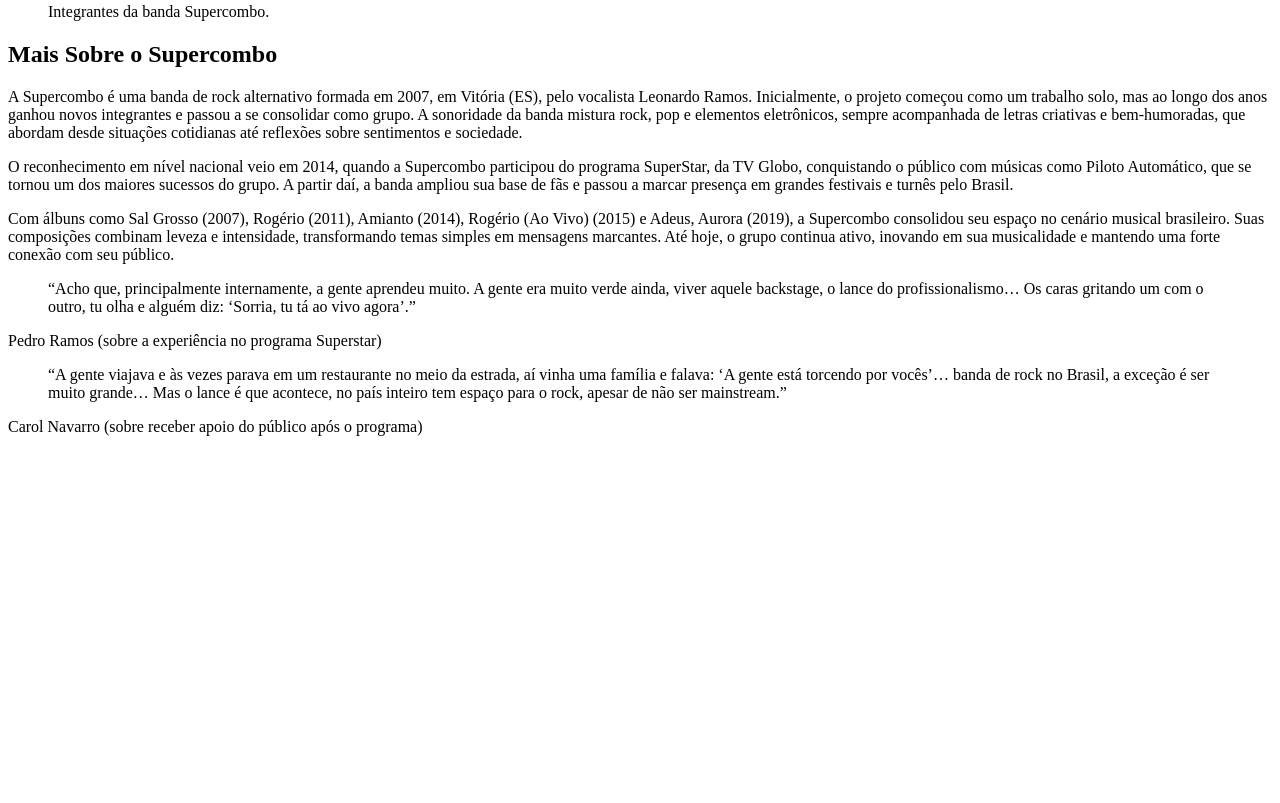
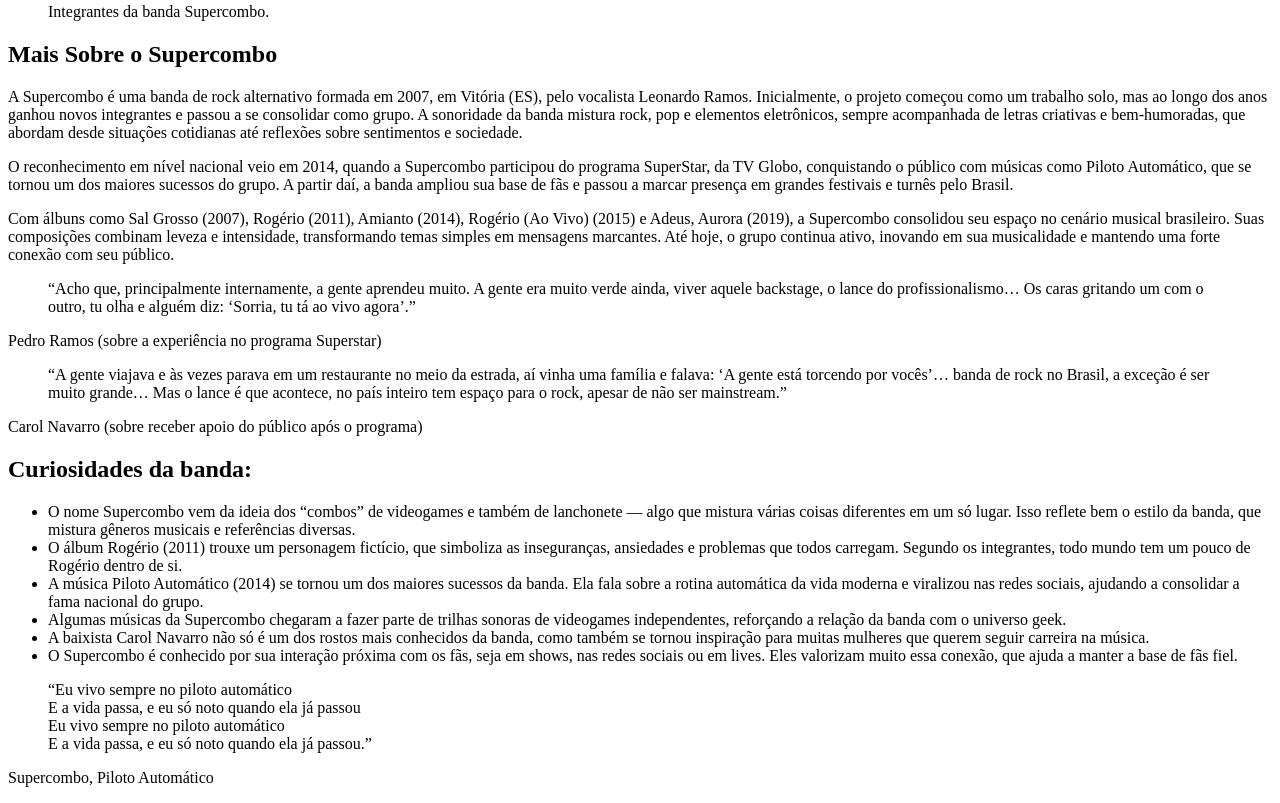
Before and after one commit to LucasDevRJ/supercombo, a plain HTML site: page index.html in a window 1280 px wide. Shown: the part 794-1597 px from the top of the page. Before the commit the page ends 1246 px from the top, so only its background shows below. Drawn offline with Linux system fonts and the light colour scheme.

Commit message:
Curiosidades e citações

```diff
--- a/index.html
+++ b/index.html
@@ -37,6 +37,33 @@
                 <blockquote>“A gente viajava e às vezes parava em um restaurante no meio da estrada, aí vinha uma família e falava: ‘A gente está torcendo por vocês’… banda de rock no Brasil, a exceção é ser muito grande… Mas o lance é que acontece, no país inteiro tem espaço para o rock, apesar de não ser mainstream.”</blockquote>
                 <p>Carol Navarro (sobre receber apoio do público após o programa)</p>
             </div>
+
+            <div class="curiosities-container">
+                <h2>Curiosidades da banda:</h2>
+                <ul>
+                    <li>O nome <span class="bold">Supercombo</span> vem da ideia dos “combos” de videogames e também de lanchonete — algo que mistura várias coisas diferentes em um só lugar. Isso reflete bem o estilo da banda, que mistura gêneros musicais e referências diversas.</li>
+
+                    <li>O álbum Rogério (2011) trouxe um personagem fictício, que simboliza as inseguranças, ansiedades e problemas que todos carregam. Segundo os integrantes, todo mundo tem um pouco de Rogério dentro de si.</li>
+
+                    <li>A música <span class="bold">Piloto Automático</span> (2014) se tornou um dos maiores sucessos da banda. Ela fala sobre a rotina automática da vida moderna e viralizou nas redes sociais, ajudando a consolidar a fama nacional do grupo.</li>
+
+                    <li>Algumas músicas da Supercombo chegaram a fazer parte de <span class="bold">trilhas sonoras de videogames </span>independentes, reforçando a relação da banda com o universo geek.</li>
+
+                    <li>A baixista <span class="bold">Carol Navarro</span> não só é um dos rostos mais conhecidos da banda, como também se tornou inspiração para muitas mulheres que querem seguir carreira na música.</li>
+
+                    <li>O Supercombo é conhecido por sua <span class="bold">interação próxima com os fãs</span>, seja em shows, nas redes sociais ou em lives. Eles valorizam muito essa conexão, que ajuda a manter a base de fãs fiel.</li>
+                </ul>
+            </div>
+
+             <div class="quotes-container">
+                <blockquote>
+                    “Eu vivo sempre no piloto automático <br>
+                    E a vida passa, e eu só noto quando ela já passou <br>
+                    Eu vivo sempre no piloto automático <br>
+                    E a vida passa, e eu só noto quando ela já passou.” <br>
+                </blockquote>
+                <p>Supercombo, Piloto Automático</p>
+            </div>
         </div>
     </body>
 </html>
```
